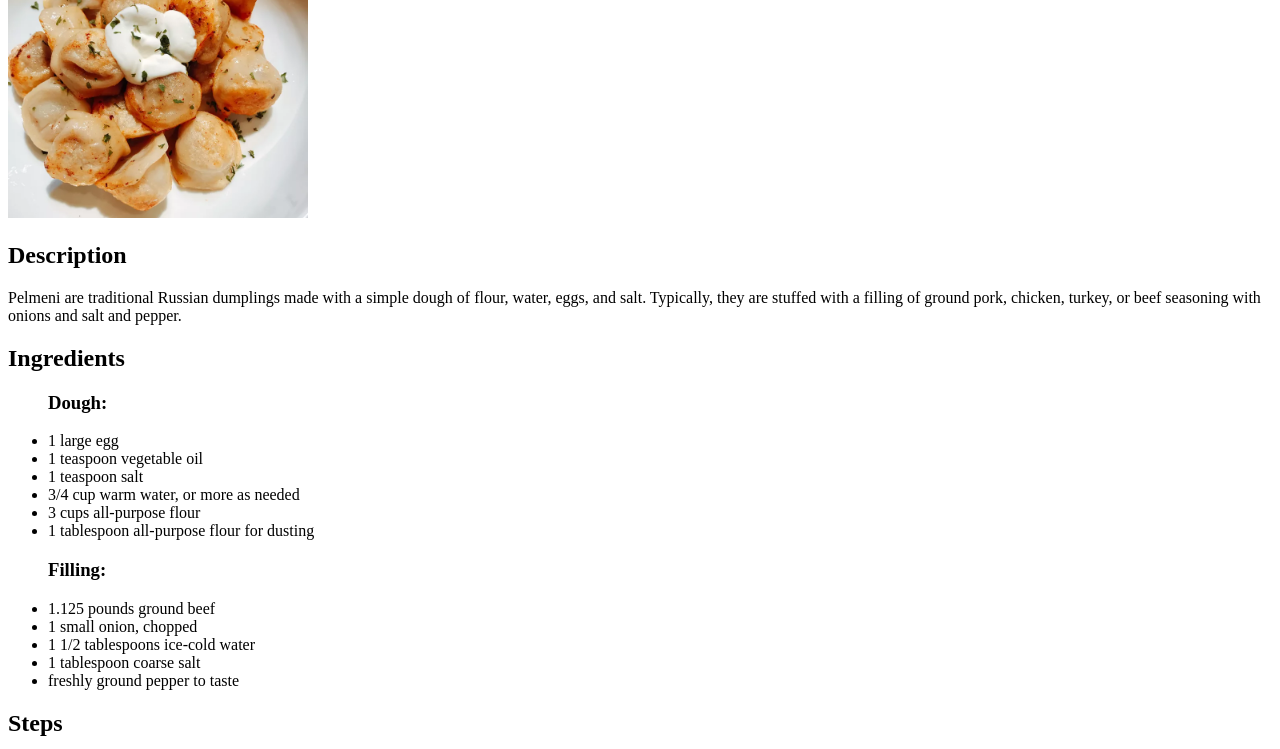
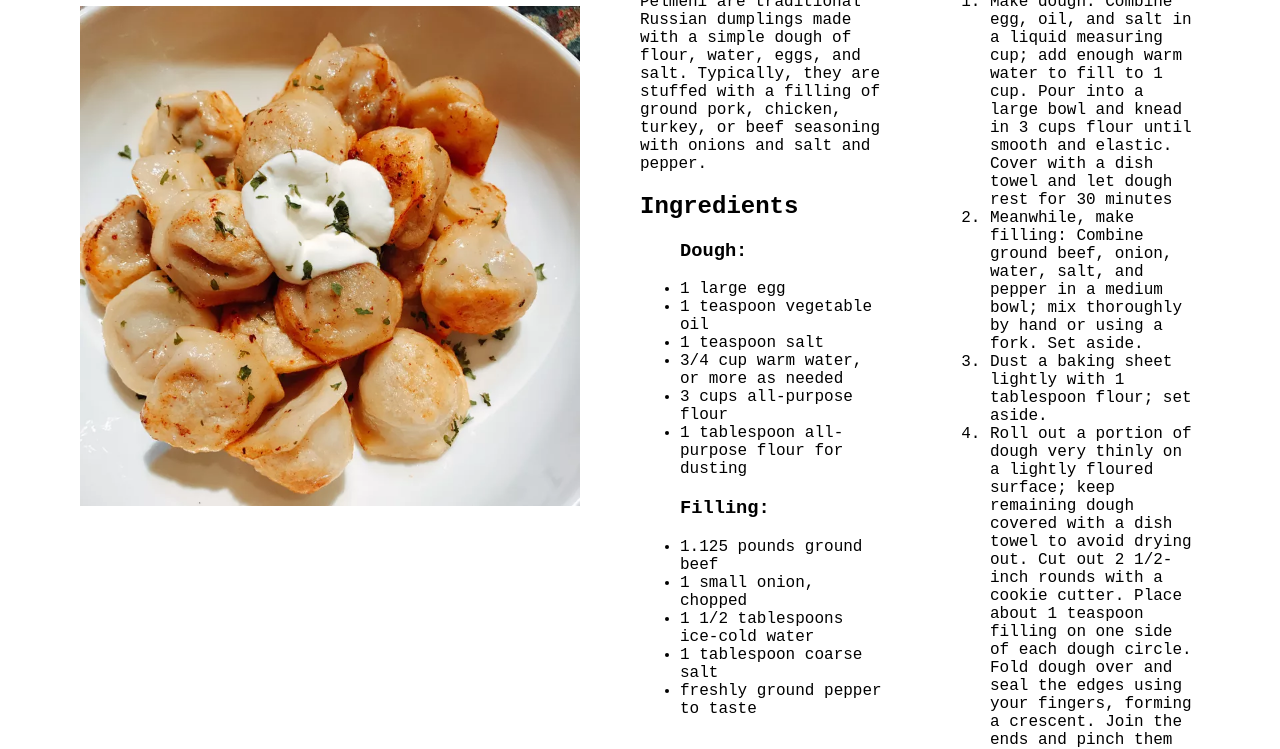
Before and after one commit to Quackzelot/odin-recipes, a plain HTML site: page recipes/russian_pelmeni.html in a window 1280 px wide. Shown: the part 188-937 px from the top of the page. Drawn offline with Linux system fonts and the light colour scheme.

Commit message:
Change positioning of content

```diff
--- a/index.html
+++ b/index.html
@@ -3,13 +3,12 @@
     <head>
         <meta charset="utf-8">
         <title>Odin Recipes</title>
+        <link rel="stylesheet" href="styles.css">
     </head>
     <body>
-        <h1>Odin Recipes</h1>
-        <ul>
-            <li><a href="recipes/russian_pelmeni.html">Russian Pelmeni</a></li>
-            <li><a href="recipes/uzbek_plov.html">Uzbek Plov</a></li>
-            <li><a href="recipes/russian_cabbage_borscht.html">Russian Cabbage Borscht</a></li>
-        </ul>
+        <h1 class="title">Odin Recipes</h1>
+        <button class="rez_button"><a href="recipes/russian_pelmeni.html">Russian Pelmeni</a></button>
+        <button class="rez_button"><a href="recipes/uzbek_plov.html">Uzbek Plov</a></button>
+        <button class="rez_button"><a href="recipes/russian_cabbage_borscht.html">Russian Cabbage Borscht</a></button>
     </body>
 </html>
--- a/recipes/russian_pelmeni.html
+++ b/recipes/russian_pelmeni.html
@@ -1,18 +1,31 @@
 <!DOCTYPE html>
 <html lang="en">
   <head>
-        <meta charset="utf-8">
+    <meta charset="utf-8" />
     <title>Russian Pelmeni</title>
+    <link rel="stylesheet" href="../styles.css" />
   </head>
   <body>
     <a href="../index.html">Home</a>
     <p></p>
+    <div class="flex">
+      <div class="container">
         <h1>Russian Pelmeni</h1>
-        <img src="../Images/russian_pelmeni.webp" alt="Russian Pelmeni" height="300" width="300">
-        <p></p>
+        <img
+          src="../Images/russian_pelmeni.webp"
+          alt="Russian Pelmeni"
+          height="500"
+          width="500"
+          class="img"
+        />
+      </div>
+      <div class="container">
         <h2>Description</h2>
         <p>
-            Pelmeni are traditional Russian dumplings made with a simple dough of flour, water, eggs, and salt. Typically, they are stuffed with a filling of ground pork, chicken, turkey, or beef seasoning with onions and salt and pepper.
+          Pelmeni are traditional Russian dumplings made with a simple dough of
+          flour, water, eggs, and salt. Typically, they are stuffed with a
+          filling of ground pork, chicken, turkey, or beef seasoning with onions
+          and salt and pepper.
         </p>
         <h2>Ingredients</h2>
         <ul>
@@ -30,13 +43,44 @@
           <li>1 tablespoon coarse salt</li>
           <li>freshly ground pepper to taste</li>
         </ul>
+      </div>
+      <div class="container">
         <h2>Steps</h2>
         <ol>
-            <li>Make dough: Combine egg, oil, and salt in a liquid measuring cup; add enough warm water to fill to 1 cup. Pour into a large bowl and knead in 3 cups flour until smooth and elastic. Cover with a dish towel and let dough rest for 30 minutes</li>
-            <li>Meanwhile, make filling: Combine ground beef, onion, water, salt, and pepper in a medium bowl; mix thoroughly by hand or using a fork. Set aside.</li>
-            <li>Dust a baking sheet lightly with 1 tablespoon flour; set aside.</li>
-            <li>Roll out a portion of dough very thinly on a lightly floured surface; keep remaining dough covered with a dish towel to avoid drying out. Cut out 2 1/2-inch rounds with a cookie cutter. Place about 1 teaspoon filling on one side of each dough circle. Fold dough over and seal the edges using your fingers, forming a crescent. Join the ends and pinch them together. Place on the prepared baking sheet. Repeat with remaining dough and filling. Freeze pelmeni for 30 minutes to prevent them from sticking together.</li>
-            <li>Bring a large pot of lightly salted water to a simmer. Working in batches, cook frozen pelmeni in simmering water until meat is cooked through and pelmeni float to the top, about 5 minutes. Continue cooking for 5 minutes. Transfer to serving plates using a slotted spoon</li>
+          <li>
+            Make dough: Combine egg, oil, and salt in a liquid measuring cup;
+            add enough warm water to fill to 1 cup. Pour into a large bowl and
+            knead in 3 cups flour until smooth and elastic. Cover with a dish
+            towel and let dough rest for 30 minutes
+          </li>
+          <li>
+            Meanwhile, make filling: Combine ground beef, onion, water, salt,
+            and pepper in a medium bowl; mix thoroughly by hand or using a fork.
+            Set aside.
+          </li>
+          <li>
+            Dust a baking sheet lightly with 1 tablespoon flour; set aside.
+          </li>
+          <li>
+            Roll out a portion of dough very thinly on a lightly floured
+            surface; keep remaining dough covered with a dish towel to avoid
+            drying out. Cut out 2 1/2-inch rounds with a cookie cutter. Place
+            about 1 teaspoon filling on one side of each dough circle. Fold
+            dough over and seal the edges using your fingers, forming a
+            crescent. Join the ends and pinch them together. Place on the
+            prepared baking sheet. Repeat with remaining dough and filling.
+            Freeze pelmeni for 30 minutes to prevent them from sticking
+            together.
+          </li>
+          <li>
+            Bring a large pot of lightly salted water to a simmer. Working in
+            batches, cook frozen pelmeni in simmering water until meat is cooked
+            through and pelmeni float to the top, about 5 minutes. Continue
+            cooking for 5 minutes. Transfer to serving plates using a slotted
+            spoon
+          </li>
         </ol>
+      </div>
+    </div>
   </body>
 </html>
--- /dev/null
+++ b/styles.css
@@ -0,0 +1,24 @@
+body
+{
+    font-family: 'Courier New', Courier, monospace;
+    margin: 50px;
+}
+
+.rez_button
+{
+    padding: 10px;
+    background-color: white;
+}
+
+.flex
+{
+    display: flex;
+    flex-direction: row;
+    align-items: flex-start;
+}
+
+.container
+{
+    margin: 30px;
+    width: 500px;
+}
```
Also changed, not shown: recipes/russian_cabbage_borscht.html (+40 -8 lines), recipes/uzbek_plov.html (+42 -8 lines). Lines whose indentation alone changed are shown as unchanged.
